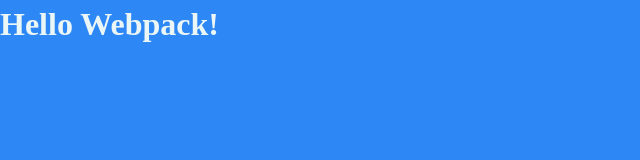
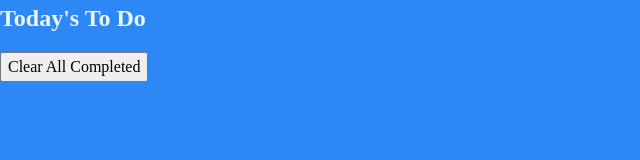
Before and after one commit to henokkhm/microverse-webpack-to-do-list, a website built with webpack: page src/index.html in a window 1280 px wide. Shown: the whole page, without its empty margins (0-640 px from the left). Built offline with nearby package versions, Linux system fonts and the light colour scheme.

Commit message:
Add to-do list HTML

```diff
--- a/src/index.html
+++ b/src/index.html
@@ -7,6 +7,13 @@
     <title><%= htmlWebpackPlugin.options.title %></title>
 </head>
 <body>
-    <h1>Hello Webpack!</h1>
+    <main>
+        <section class="container">
+            <h1 class="to-do-list-title">Today's To Do</h1>
+            <ul class="to-do-list" id="to-do-list-target">
+            </ul>
+            <button class="clear-completed-btn">Clear All Completed</button>
+        </section>
+    </main>
 </body>
 </html>
```
